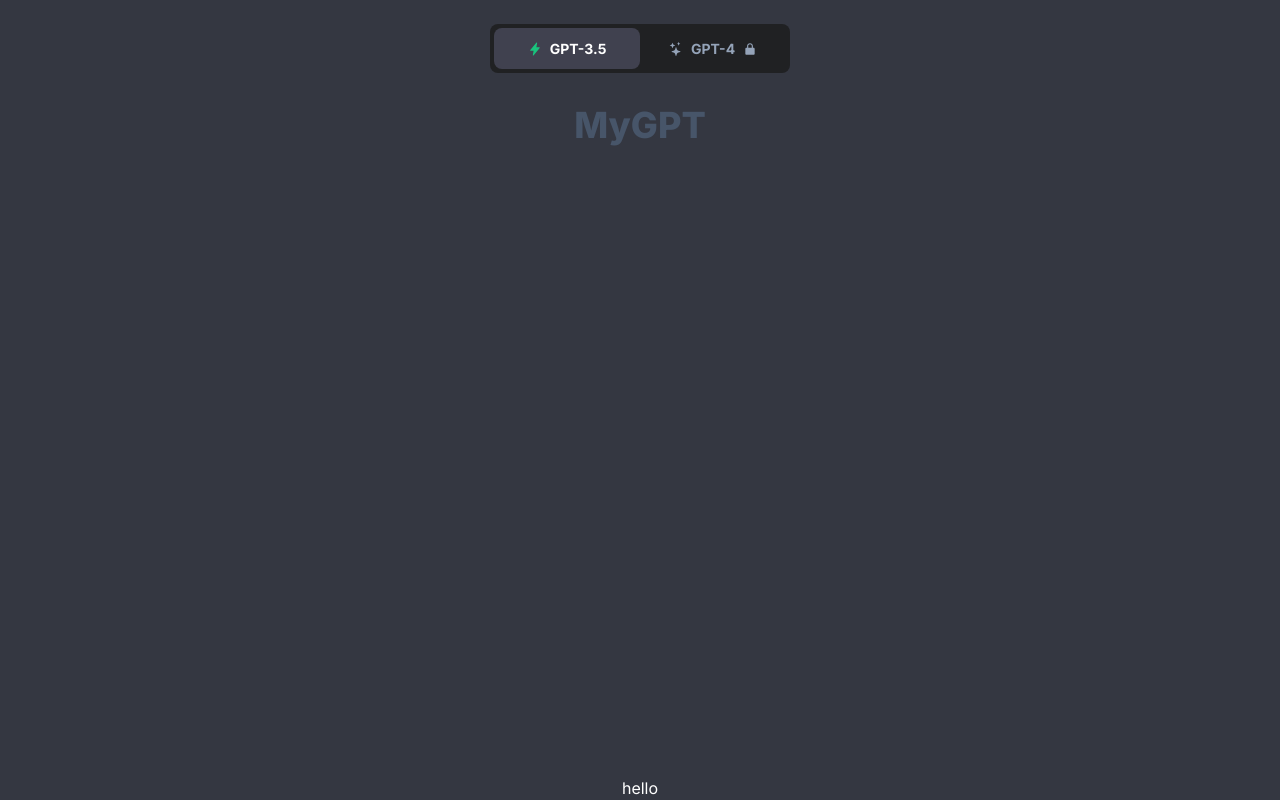
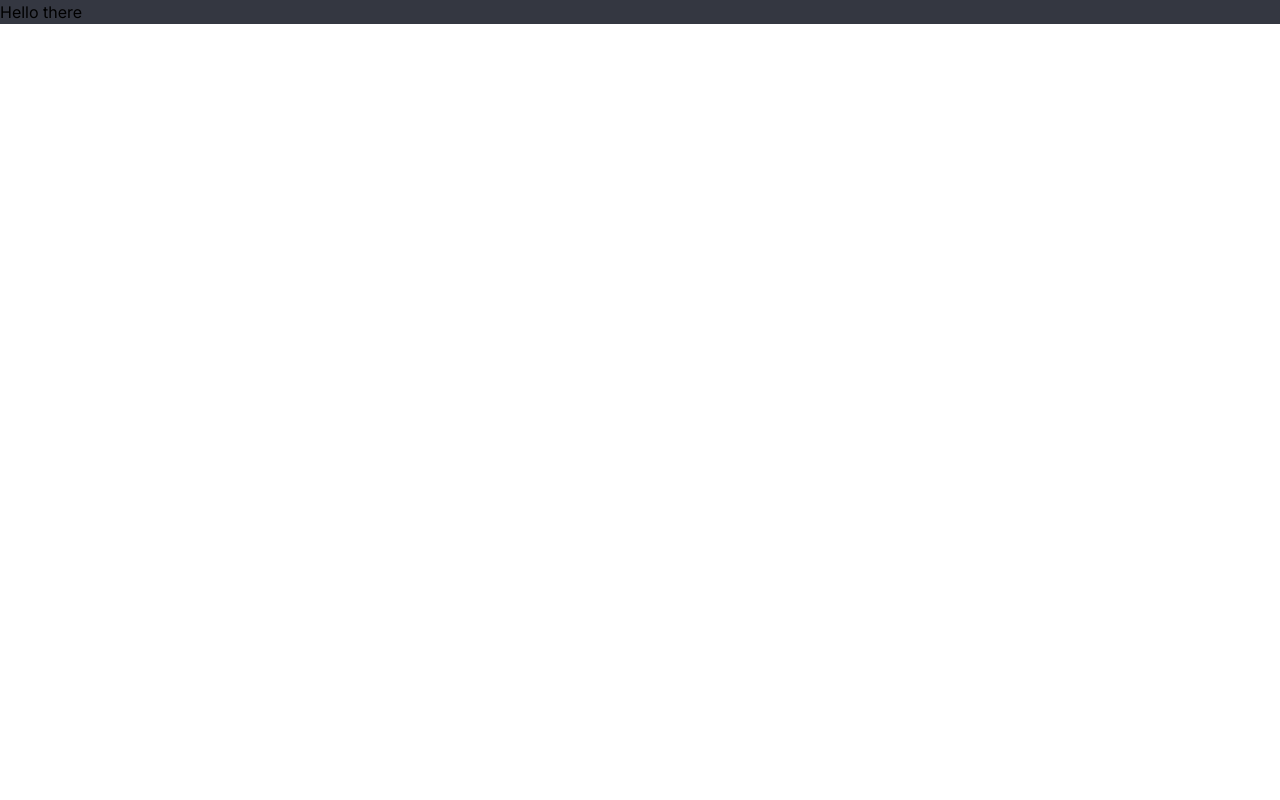
Before and after one commit to robiulsagor/chatgpt-messenger, a Next.js app: page / in a window 1280 px wide. Built offline with nearby package versions, Linux system fonts and the light colour scheme.

Commit message:
I'm changing site design

```diff
--- a/app/components/Header.tsx
+++ /dev/null
@@ -1,25 +0,0 @@
-import { IoFlash } from "react-icons/io5"
-import { BsStars } from "react-icons/bs"
-import { BiSolidLockAlt } from "react-icons/bi"
-
-
-const Header = () => {
-    return (
-        <div className='flex items-center flex-col gap-8  pt-6'>
-            {/* top part */}
-            <div className='w-[300px]  flex justify-between p-1 rounded-lg bg-[#202123] font-bold ' style={{ fontSize: '14px' }}>
-
-                <div className='py-[10px] flex-1 text-center bg-[#40414f] rounded-lg flex items-center justify-center gap-2 '>
-                    <IoFlash style={{ color: "#19c37d" }} /> GPT-3.5
-                </div>
-                <div className='py-[10px] flex-1 text-center flex items-center justify-center gap-2 text-slate-400'>
-                    <BsStars /> GPT-4 <BiSolidLockAlt />
-                </div>
-            </div>
-
-            <h1 className='text-4xl font-extrabold mb-20 text-slate-600'>MyGPT</h1>
-        </div>
-    )
-}
-
-export default Header
--- a/app/page.tsx
+++ b/app/page.tsx
@@ -1,18 +1,8 @@
-import Image from 'next/image'
-import Header from './components/Header'
 
 export default function Home() {
+
   return (
-
-    <div className='flex items-center flex-col justify-between  h-screen text-white'>
-      <Header />
-
-
-      <div>
-        {/* bottom part */}
-        <h2>hello</h2>
-      </div>
-    </div>
+    <h2>Hello there</h2>
 
   )
 }
--- a/tailwind.config.ts
+++ b/tailwind.config.ts
@@ -8,11 +8,9 @@
   ],
   theme: {
     extend: {
-      backgroundImage: {
-        'gradient-radial': 'radial-gradient(var(--tw-gradient-stops))',
-        'gradient-conic':
-          'conic-gradient(from 180deg at 50% 50%, var(--tw-gradient-stops))',
-      },
+      screens: {
+        'xsm': '530px'
+      }
     },
   },
   plugins: [],
```
